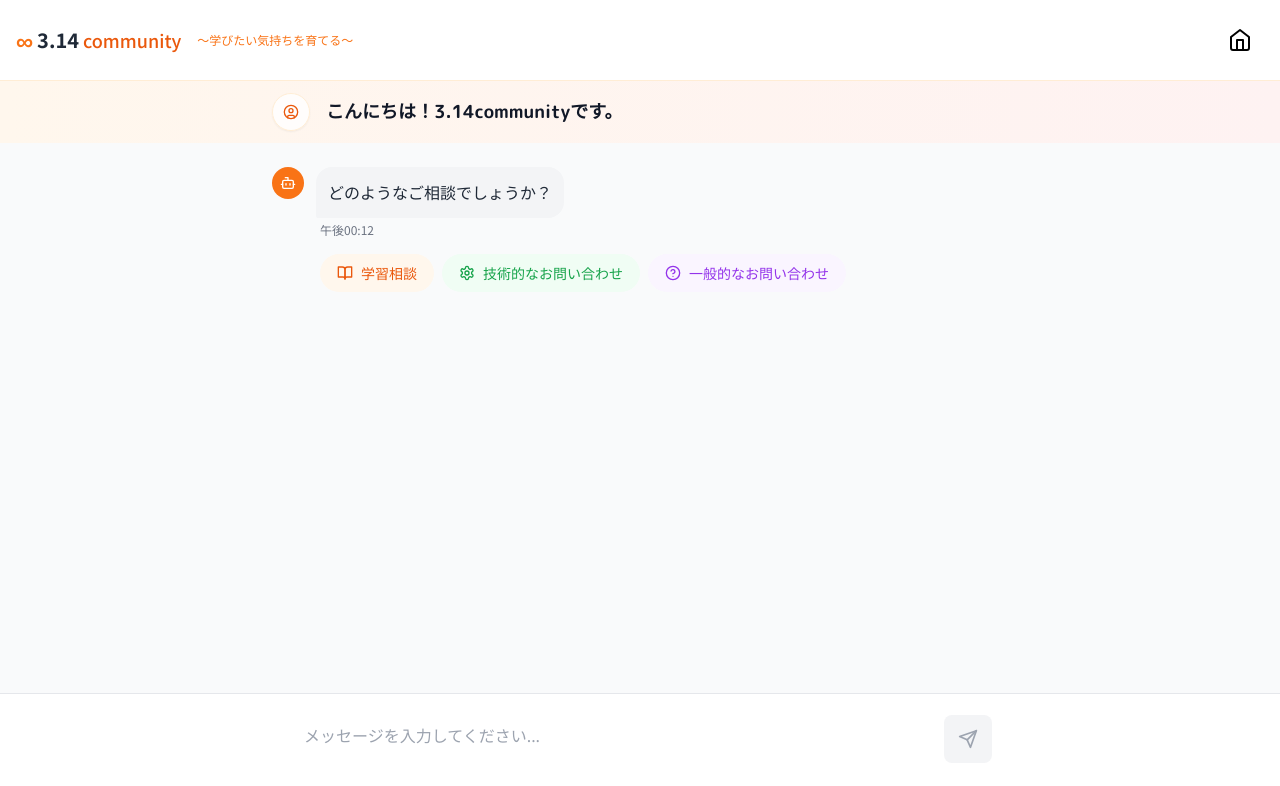
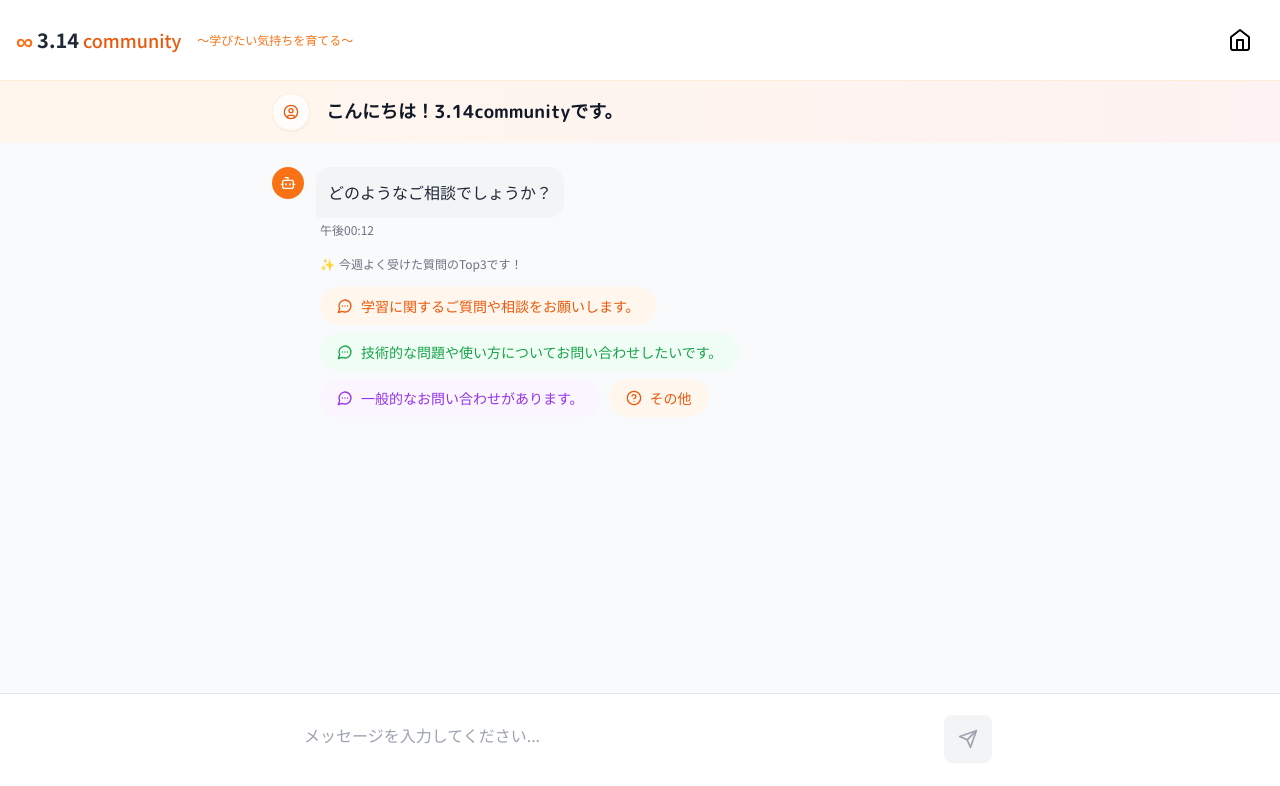
Before and after one commit to meeta-inc/ai-navi-outbound-cs-314community-frontend, a React (Vite) app: page / in a window 1280 px wide. Shown: the top 786 px of the page. Built offline with nearby package versions, Linux system fonts and the light colour scheme.

Commit message:
feat: add etc button

```diff
--- /dev/null
+++ b/src/components/ui/FAQCategory.tsx
@@ -0,0 +1,110 @@
+import React from 'react';
+import { ArrowLeft, MessageCircleMore } from 'lucide-react';
+import { useLocale } from '../../contexts/LocaleContext';
+import { getColorClasses } from '../../utils/theme';
+import { getAccentColor } from '../../services/config';
+
+export interface FAQCategoryItem {
+  id: string;
+  textKey: string;
+  valueKey: string;
+  icon?: React.ReactNode;
+}
+
+interface FAQCategoryProps {
+  categories?: FAQCategoryItem[];
+  onCategorySelect: (category: FAQCategoryItem) => void;
+  onBack?: () => void;
+  title?: string;
+  description?: string;
+  showBackButton?: boolean;
+  className?: string;
+}
+
+const defaultCategories: FAQCategoryItem[] = [
+  {
+    id: 'schedule',
+    textKey: 'chat.faq.schedule.title',
+    valueKey: 'chat.faq.schedule.message',
+    icon: <MessageCircleMore className="w-4 h-4" />
+  },
+  {
+    id: 'grades',
+    textKey: 'chat.faq.grades.title',
+    valueKey: 'chat.faq.grades.message',
+    icon: <MessageCircleMore className="w-4 h-4" />
+  },
+  {
+    id: 'homework',
+    textKey: 'chat.faq.homework.title',
+    valueKey: 'chat.faq.homework.message',
+    icon: <MessageCircleMore className="w-4 h-4" />
+  },
+  {
+    id: 'support',
+    textKey: 'chat.faq.support.title',
+    valueKey: 'chat.faq.support.message',
+    icon: <MessageCircleMore className="w-4 h-4" />
+  }
+];
+
+export default function FAQCategory({
+  categories = defaultCategories,
+  onCategorySelect,
+  onBack,
+  title,
+  description,
+  showBackButton = true,
+  className = ""
+}: FAQCategoryProps) {
+  const { t } = useLocale();
+  const accentColor = getAccentColor();
+  const colors = getColorClasses(accentColor);
+
+  const displayTitle = title || t('chat.faq.title');
+  const displayDescription = description || t('chat.faq.description');
+
+  return (
+    <div className={`${className}`}>
+      <div className="mb-4">
+        {showBackButton && onBack && (
+          <button
+            onClick={onBack}
+            className="flex items-center gap-2 text-gray-500 hover:text-gray-700 transition-colors mb-3"
+          >
+            <ArrowLeft className="w-4 h-4" />
+            <span className="text-sm">{t('common.back')}</span>
+          </button>
+        )}
+
+        {displayTitle && (
+          <h3 className="text-lg font-semibold text-gray-800 mb-2">
+            {displayTitle}
+          </h3>
+        )}
+
+        <p className="text-xs text-gray-500 flex items-center gap-1">
+          <span>💡</span>
+          {displayDescription}
+        </p>
+      </div>
+
+      <div className="grid grid-cols-1 sm:grid-cols-2 gap-3 max-w-lg">
+        {categories.map((category) => (
+          <button
+            key={category.id}
+            onClick={() => onCategorySelect(category)}
+            className={`group flex items-center gap-3 p-4 rounded-xl text-left transition-all duration-200 ${colors.bgHover} hover:shadow-md hover:-translate-y-0.5 border border-transparent hover:${colors.border} focus:outline-none focus:ring-2 focus:ring-${accentColor}-500 focus:ring-opacity-50`}
+          >
+            <div className={`p-2 rounded-lg ${colors.background} text-white group-hover:scale-110 transition-transform duration-200`}>
+              {category.icon || <MessageCircleMore className="w-4 h-4" />}
+            </div>
+            <span className="text-sm font-medium text-gray-700 group-hover:text-gray-900 transition-colors">
+              {t(category.textKey)}
+            </span>
+          </button>
+        ))}
+      </div>
+    </div>
+  );
+}
--- a/src/components/ui/QuickReply.tsx
+++ b/src/components/ui/QuickReply.tsx
@@ -1,6 +1,9 @@
-import React from 'react';
-import { BookOpen, Settings, HelpCircle } from 'lucide-react';
+import React, { useState } from 'react';
+import { MessageCircleMore, HelpCircle } from 'lucide-react';
 import { useLocale } from '../../contexts/LocaleContext';
+import { getColorClasses } from '../../utils/theme';
+import { getAccentColor } from '../../services/config';
+import FAQCategory, { FAQCategoryItem } from './FAQCategory';
 
 export interface QuickReplyOption {
   textKey: string;
@@ -16,27 +19,28 @@ interface QuickReplyProps {
   show: boolean;
 }
 
+
 const quickReplies: QuickReplyOption[] = [
   {
-    textKey: 'chat.quickReplies.study.title',
+    textKey: 'chat.quickReplies.study.message',
     valueKey: 'chat.quickReplies.study.message',
-    icon: <BookOpen className="w-4 h-4" />,
+    icon: <MessageCircleMore className="w-4 h-4" />,
     color: "text-orange-600",
     bgColor: "bg-orange-50",
     hoverBgColor: "hover:bg-orange-100"
   },
   {
-    textKey: 'chat.quickReplies.technical.title',
+    textKey: 'chat.quickReplies.technical.message',
     valueKey: 'chat.quickReplies.technical.message',
-    icon: <Settings className="w-4 h-4" />,
+    icon: <MessageCircleMore className="w-4 h-4" />,
     color: "text-green-600",
     bgColor: "bg-green-50",
     hoverBgColor: "hover:bg-green-100"
   },
   {
-    textKey: 'chat.quickReplies.general.title',
+    textKey: 'chat.quickReplies.general.message',
     valueKey: 'chat.quickReplies.general.message',
-    icon: <HelpCircle className="w-4 h-4" />,
+    icon: <MessageCircleMore className="w-4 h-4" />,
     color: "text-purple-600",
     bgColor: "bg-purple-50",
     hoverBgColor: "hover:bg-purple-100"
@@ -45,11 +49,52 @@ const quickReplies: QuickReplyOption[] = [
 
 export default function QuickReply({ onReplyClick, show }: QuickReplyProps) {
   const { t } = useLocale();
+  const [showFAQ, setShowFAQ] = useState(false);
+  const accentColor = getAccentColor();
+  const colors = getColorClasses(accentColor);
 
   if (!show) return null;
 
+  const handleOtherClick = () => {
+    setShowFAQ(true);
+  };
+
+  const handleFAQClick = (category: FAQCategoryItem) => {
+    const reply: QuickReplyOption = {
+      textKey: category.textKey,
+      valueKey: category.valueKey,
+      icon: category.icon || <MessageCircleMore className="w-4 h-4" />,
+      color: colors.text,
+      bgColor: colors.bgHover,
+      hoverBgColor: colors.bgHover
+    };
+    onReplyClick(reply);
+    setShowFAQ(false);
+  };
+
+  const handleBackClick = () => {
+    setShowFAQ(false);
+  };
+
+  if (showFAQ) {
+    return (
+      <div className="pl-12">
+        <FAQCategory
+          onCategorySelect={handleFAQClick}
+          onBack={handleBackClick}
+        />
+      </div>
+    );
+  }
+
   return (
     <div className="pl-12">
+      <div className="mb-3">
+        <p className="text-xs text-gray-500 flex items-center gap-1">
+          <span>✨</span>
+          {t('chat.quickReplies.description')}
+        </p>
+      </div>
       <div className="flex flex-wrap gap-2">
         {quickReplies.map((reply, index) => (
           <button
@@ -61,6 +106,13 @@ export default function QuickReply({ onReplyClick, show }: QuickReplyProps) {
             {t(reply.textKey)}
           </button>
         ))}
+        <button
+          onClick={handleOtherClick}
+          className={`inline-flex items-center gap-2 px-4 py-2 rounded-full text-sm font-medium transition-all duration-200 ${colors.text} ${colors.bgLight} hover:bg-${accentColor}-100 ${colors.textHover} border border-transparent hover:${colors.border} hover:shadow-sm`}
+        >
+          <HelpCircle className="w-4 h-4" />
+          {t('chat.quickReplies.other')}
+        </button>
       </div>
     </div>
   );
--- a/src/locales/en/common.json
+++ b/src/locales/en/common.json
@@ -48,6 +48,8 @@
     "welcomeMessage": "Feel free to ask any questions about your studies or if you have any concerns!",
     "quickReplies": {
       "question": "What kind of help do you need?",
+      "description": "Here are the top 3 questions we received this week!",
+      "other": "Other",
       "study": {
         "title": "Study Support",
         "message": "I would like to ask questions or get advice about studying."
@@ -59,6 +61,26 @@
       "general": {
         "title": "General Inquiry",
         "message": "I have general inquiries."
+      }
+    },
+    "faq": {
+      "title": "Frequently Asked Questions",
+      "description": "Please select from the frequently asked question categories",
+      "schedule": {
+        "title": "Classes & Schedule",
+        "message": "I have questions about class times or schedules."
+      },
+      "grades": {
+        "title": "Grades & Assessment",
+        "message": "I have questions about grades or assessments."
+      },
+      "homework": {
+        "title": "Homework & Assignments",
+        "message": "I have questions about homework or assignments."
+      },
+      "support": {
+        "title": "Learning Support",
+        "message": "I have questions about learning support or counseling."
       }
     },
     "menu": {
--- a/src/locales/ja/common.json
+++ b/src/locales/ja/common.json
@@ -48,6 +48,8 @@
     "welcomeMessage": "学習に関するご質問やお困りのことがありましたら、お気軽にお聞かせください！",
     "quickReplies": {
       "question": "どのようなご相談でしょうか？",
+      "description": "今週よく受けた質問のTop3です！",
+      "other": "その他",
       "study": {
         "title": "学習相談",
         "message": "学習に関するご質問や相談をお願いします。"
@@ -59,6 +61,26 @@
       "general": {
         "title": "一般的なお問い合わせ",
         "message": "一般的なお問い合わせがあります。"
+      }
+    },
+    "faq": {
+      "title": "よくある質問",
+      "description": "よくある質問カテゴリから選択してください",
+      "schedule": {
+        "title": "授業・スケジュール",
+        "message": "授業時間やスケジュールについて質問があります。"
+      },
+      "grades": {
+        "title": "成績・評価",
+        "message": "成績や評価について質問があります。"
+      },
+      "homework": {
+        "title": "宿題・課題",
+        "message": "宿題や課題について質問があります。"
+      },
+      "support": {
+        "title": "サポート・相談",
+        "message": "学習サポートや相談について質問があります。"
       }
     },
     "menu": {
--- a/src/locales/ko/common.json
+++ b/src/locales/ko/common.json
@@ -48,6 +48,8 @@
     "welcomeMessage": "학습 관련 궁금한 점이나 문의사항을 자유롭게 말씀해 주세요!",
     "quickReplies": {
       "question": "어떤 도움이 필요하신가요?",
+      "description": "이번주에 많이 받았던 질문은 Top3입니다!",
+      "other": "그 외",
       "study": {
         "title": "학습 상담",
         "message": "학습과 관련된 질문이나 상담을 원합니다."
@@ -60,6 +62,26 @@
         "title": "일반 문의",
         "message": "일반적인 문의사항이 있습니다."
       }
+    },
+    "faq": {
+      "title": "자주 묻는 질문",
+      "description": "자주 묻는 질문 카테고리에서 선택해주세요",
+      "schedule": {
+        "title": "수업 및 일정",
+        "message": "수업 시간이나 일정에 대해 질문이 있습니다."
+      },
+      "grades": {
+        "title": "성적 및 평가",
+        "message": "성적이나 평가에 대해 질문이 있습니다."
+      },
+      "homework": {
+        "title": "숙제 및 과제",
+        "message": "숙제나 과제에 대해 질문이 있습니다."
+      },
+      "support": {
+        "title": "학습 지원",
+        "message": "학습 지원이나 상담에 대해 질문이 있습니다."
+      }
     }
   },
   "personality": {
--- a/src/utils/theme.ts
+++ b/src/utils/theme.ts
@@ -5,6 +5,7 @@ export interface ColorClasses {
   text: string;
   textHover: string;
   bgHover: string;
+  bgLight: string;
   background: string;
   backgroundHover: string;
   ring: string;
@@ -22,6 +23,7 @@ const colorMap: Record<AccentColor, ColorClasses> = {
     text: 'text-orange-600',
     textHover: 'hover:text-orange-800',
     bgHover: 'hover:bg-orange-50',
+    bgLight: 'bg-orange-50',
     background: 'bg-orange-500',
     backgroundHover: 'hover:bg-orange-600',
     ring: 'ring-orange-500',
@@ -37,6 +39,7 @@ const colorMap: Record<AccentColor, ColorClasses> = {
     text: 'text-blue-600',
     textHover: 'hover:text-blue-800',
     bgHover: 'hover:bg-blue-50',
+    bgLight: 'bg-blue-50',
     background: 'bg-blue-500',
     backgroundHover: 'hover:bg-blue-600',
     ring: 'ring-blue-500',
@@ -52,6 +55,7 @@ const colorMap: Record<AccentColor, ColorClasses> = {
     text: 'text-green-600',
     textHover: 'hover:text-green-800',
     bgHover: 'hover:bg-green-50',
+    bgLight: 'bg-green-50',
     background: 'bg-green-500',
     backgroundHover: 'hover:bg-green-600',
     ring: 'ring-green-500',
@@ -67,6 +71,7 @@ const colorMap: Record<AccentColor, ColorClasses> = {
     text: 'text-purple-600',
     textHover: 'hover:text-purple-800',
     bgHover: 'hover:bg-purple-50',
+    bgLight: 'bg-purple-50',
     background: 'bg-purple-500',
     backgroundHover: 'hover:bg-purple-600',
     ring: 'ring-purple-500',
```
